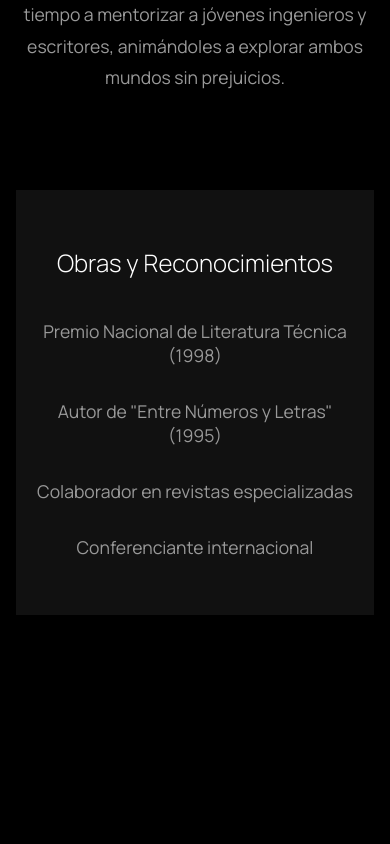
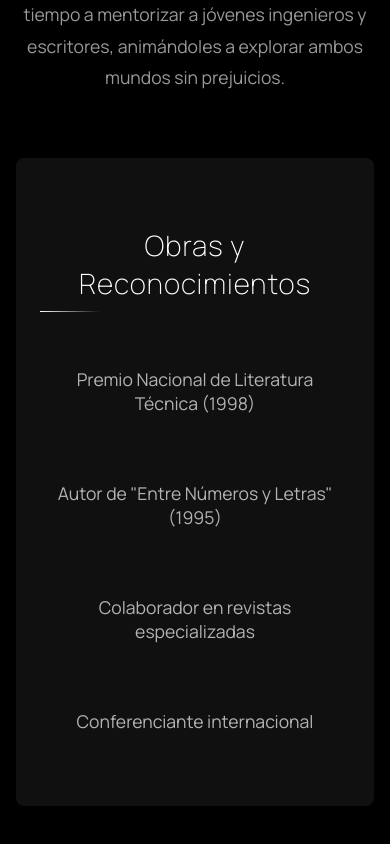
Before and after one commit to carlosrodmor/portfolio-chema, a Vue app: page /biografia in a window 390 px wide. Shown: the part 2148-2992 px from the top of the page. Before the commit the page ends 2891 px from the top, so only its background shows below. Built offline with nearby package versions, Linux system fonts and the light colour scheme.

Commit message:
Enhance styling and layout of BioSkills component. Updated margins, padding, and colors for improved aesthetics. Increased font sizes and added hover effects for list items. Introduced a backdrop filter and box shadow for a modern look. Adjusted responsive styles for better mobile experience.

```diff
--- a/src/components/biografia/BioSkills.vue
+++ b/src/components/biografia/BioSkills.vue
@@ -27,54 +27,82 @@ export default {
 
 <style scoped>
 .skills {
-  margin: 6rem 0;
-  padding: 3rem;
-  background-color: #111111;
+  margin: 4rem auto;
+  padding: 4rem;
+  background-color: rgba(17, 17, 17, 0.95);
+  border-radius: 8px;
+  box-shadow: 0 4px 30px rgba(0, 0, 0, 0.1);
+  backdrop-filter: blur(5px);
 }
 
 .skills h3 {
-  font-size: 1.5rem;
-  font-weight: 300;
+  font-size: 2rem;
+  font-weight: 200;
   color: #ffffff;
-  margin-bottom: 2rem;
+  margin-bottom: 3rem;
+  letter-spacing: 1px;
+  position: relative;
+}
+
+.skills h3::after {
+  content: '';
+  position: absolute;
+  bottom: -10px;
+  left: 0;
+  width: 60px;
+  height: 1px;
+  background: linear-gradient(90deg, #ffffff, transparent);
 }
 
 .skills ul {
   list-style: none;
   padding: 0;
   display: grid;
-  grid-template-columns: repeat(auto-fit, minmax(200px, 1fr));
-  gap: 1rem;
+  grid-template-columns: repeat(auto-fit, minmax(280px, 1fr));
+  gap: 2rem;
 }
 
 .skills li {
-  color: #999;
+  color: #b3b3b3;
   font-size: 1.1rem;
-  padding: 0.5rem 0;
-  transition: color 0.3s ease;
+  padding: 1rem;
+  transition: all 0.4s cubic-bezier(0.4, 0, 0.2, 1);
+  border: 1px solid transparent;
+  border-radius: 4px;
 }
 
 .skills li:hover {
   color: #ffffff;
+  border-color: rgba(255, 255, 255, 0.1);
+  transform: translateY(-2px);
+  background: rgba(255, 255, 255, 0.05);
 }
 
 .fade-in {
   opacity: 0;
-  animation: fadeIn 1s ease-out forwards;
+  transform: translateY(20px);
+  animation: fadeInUp 0.8s cubic-bezier(0.4, 0, 0.2, 1) forwards;
 }
 
-@keyframes fadeIn {
+@keyframes fadeInUp {
   from {
     opacity: 0;
+    transform: translateY(20px);
   }
   to {
     opacity: 1;
+    transform: translateY(0);
   }
 }
 
 @media (max-width: 768px) {
   .skills {
-    padding: 2rem 1rem;
+    padding: 2.5rem 1.5rem;
+    margin: 2rem auto;
+  }
+
+  .skills h3 {
+    font-size: 1.75rem;
   }
 }
 </style>
```
